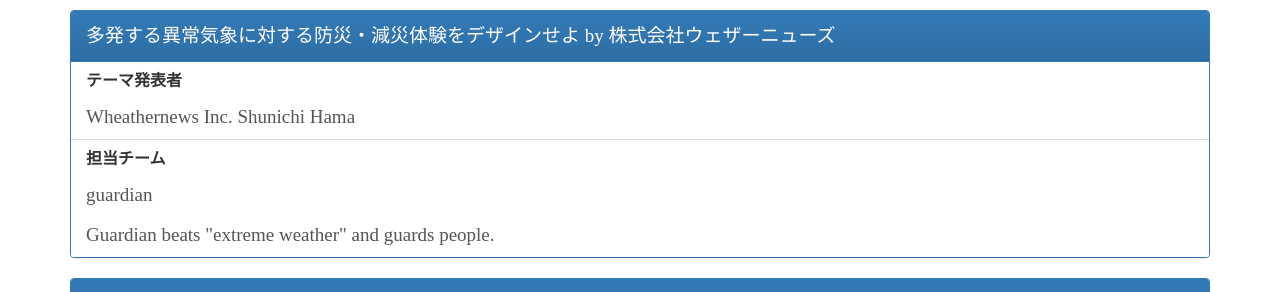
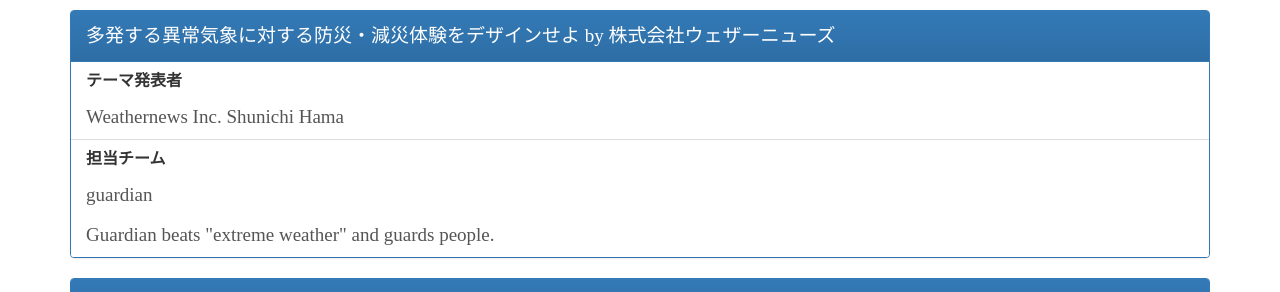
Before and after one commit to titech-edp/titech-edp.github.io, a Jekyll site: the page built from 2018-edp-bc/demoday/index.md, in a window 1280 px wide and 900 px high, scrolled down 2960 px. Shown: the part 154-446 px from the top of the window. Built offline with Jekyll 4.4.1, drawn with Linux system fonts in a browser that asks for light colours; nearby versions of some CDN libraries; library files that are not in the unit come from our copies.

Commit message:
Fix typo

```diff
--- a/_data/2018-edp-bc-demoday.yml
+++ b/_data/2018-edp-bc-demoday.yml
@@ -36,7 +36,7 @@
 
 - company: 株式会社ウェザーニューズ
   theme: 多発する異常気象に対する防災・減災体験をデザインせよ
-  presenter: Wheathernews Inc. Shunichi Hama
+  presenter: Weathernews Inc. Shunichi Hama
   team: guardian
   desc: Guardian beats "extreme weather" and guards people.
 
```
